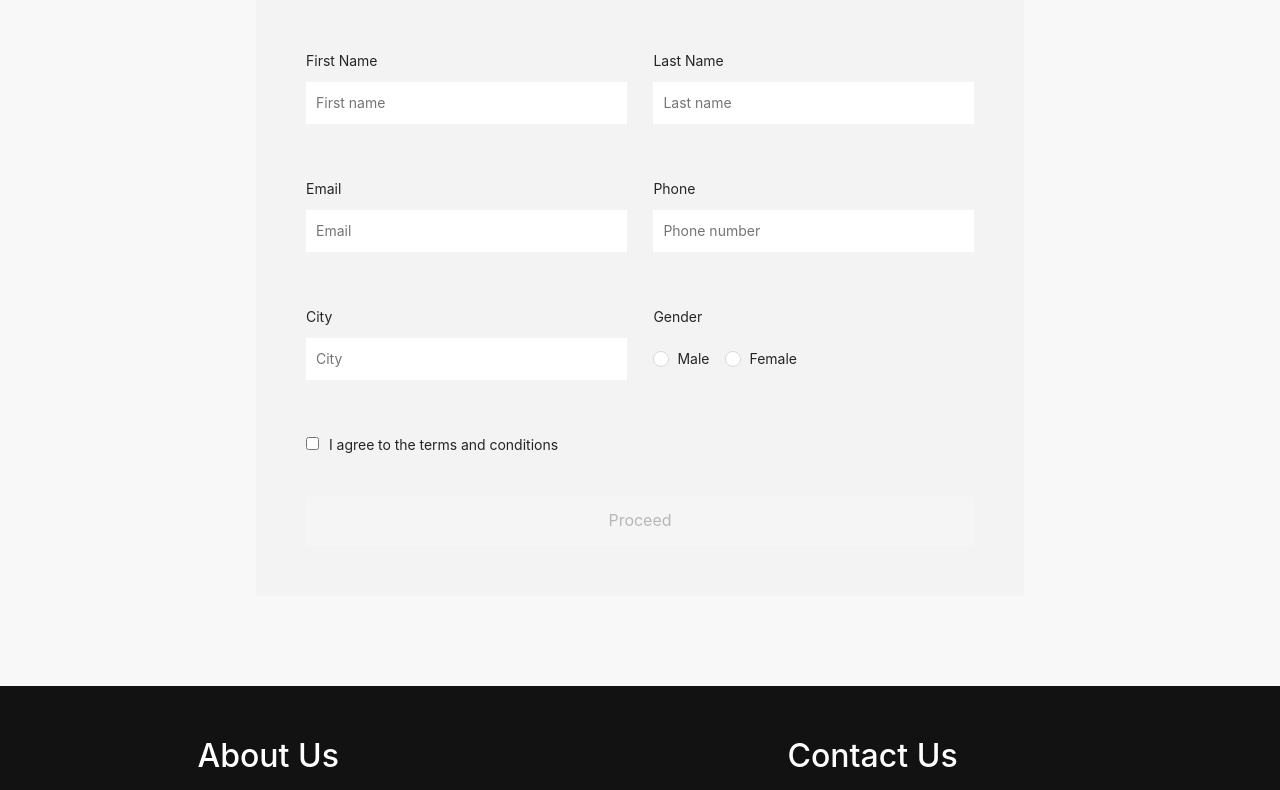
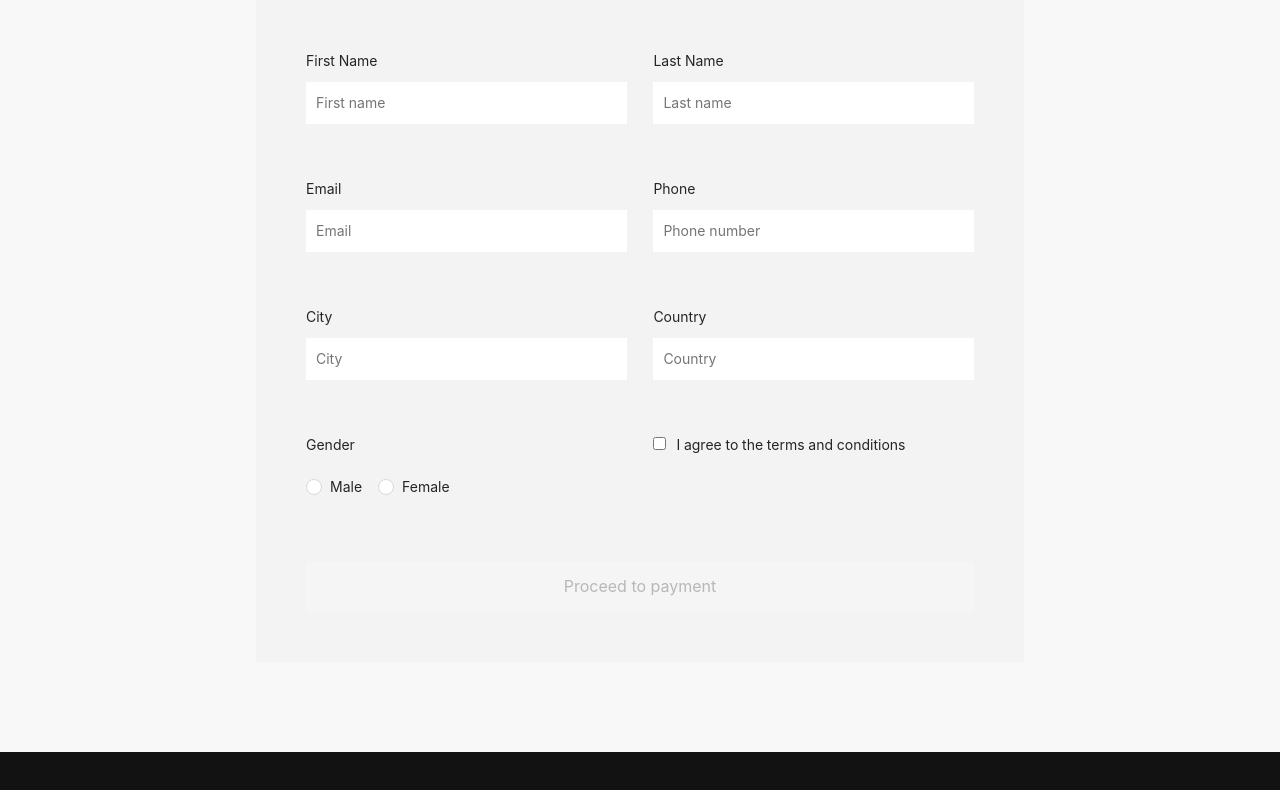
Before and after one commit to thesciencegym/fronttsg, a React (Create React App) app: page /order/1 in a window 1280 px wide. Shown: the part 506-1296 px from the top of the page. Built offline with nearby package versions, Linux system fonts and the light colour scheme.

Commit message:
Add country in form

```diff
--- a/src/components/Order.js
+++ b/src/components/Order.js
@@ -22,6 +22,7 @@ class Order extends React.Component {
                 email: {value:'', validation: undefined},
                 phone_number: {value:'', validation: undefined},
                 city: {value:'', validation: undefined},
+                country: {value:'', validation: undefined},
                 gender: {value:'', validation: undefined}
         }
 
@@ -134,7 +135,20 @@ class Order extends React.Component {
                             </Form.Item>
 
                         </div>
+
                         <div className="_form-group">
+                            <Form.Item
+                                validateStatus={order.country.validation}
+                            >
+                                <label>Country</label>
+                                <input  placeholder="Country" type="text" onChange={(e)=>this.handleChangeInput(e,'country')}/>
+                            </Form.Item>
+
+                        </div>
+
+                    </div>
+                    <div className="_row ">
+                    <div className="_form-group">
                             <Form.Item
                                 validateStatus={order.phone_number.validation}
                             >
@@ -147,11 +161,12 @@ class Order extends React.Component {
                                 </div>
                             </Form.Item>
                         </div>
-                    </div>
-                    <div className="_row ">
-                        <div className=" agree">
-                            <input  type="checkbox" id="agree" onChange={()=>this.setState({agree: !this.state.agree})} />
-                            <label htmlFor="agree"> <p onClick={()=>this.setState({showAgreeModal: true})}> I agree to the terms and conditions </p> </label>
+
+                        <div className="_form-group">
+                            <div className="agree">
+                                <input  type="checkbox" id="agree" onChange={()=>this.setState({agree: !this.state.agree})} />
+                                <label htmlFor="agree"> <p onClick={()=>this.setState({showAgreeModal: true})}> I agree to the terms and conditions </p> </label>
+                            </div>
                         </div>
                     </div>
                     <div className="_submit-btn">
@@ -160,7 +175,7 @@ class Order extends React.Component {
                         loading={this.state.loading}
                         disabled={disabled}
                         >
-                            Proceed
+                            Proceed to payment
                         </Button>
                     </div>
 
```
